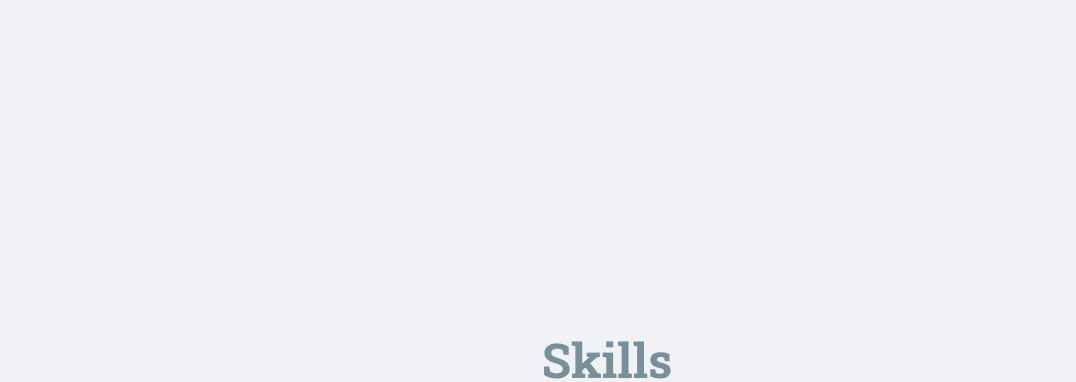
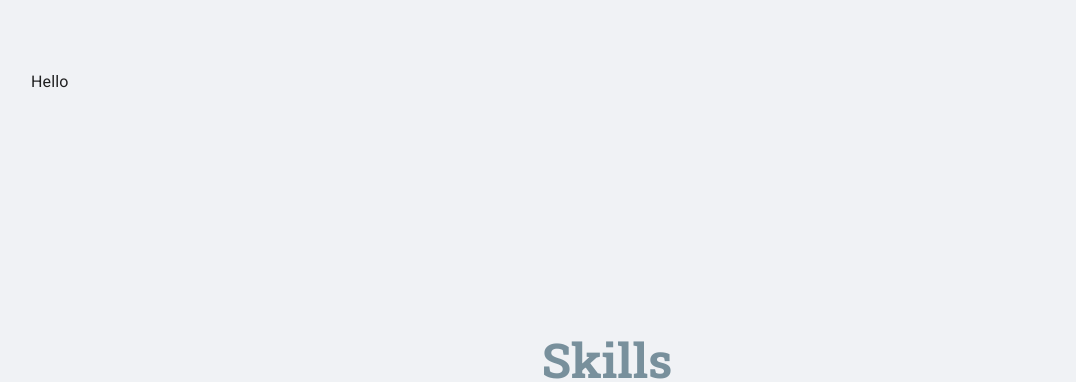
Before and after one commit to jpal91/resume, a Next.js app: page / in a window 1280 px wide. Shown: the part 564-946 px from the top of the page, without its empty margins (33-1109 px from the left). Built offline with nearby package versions, Linux system fonts and the light colour scheme.

Commit message:
added in one section for continuation button

```diff
--- a/pages/index.js
+++ b/pages/index.js
@@ -26,7 +26,8 @@ const Home = (props) => {
 			</Head>
 			<Container sx={{ width: '100%' }}>
 				<NavBar />
-				<Grid item xs={12} sx={{ display: 'flex', flexDirection: 'column', alignItems: 'center', height: '100vh' }}>
+				<Grid container sx={{height: '100vh'}}>
+					<Grid item xs={12} sx={{ display: 'flex', flexDirection: 'column', alignItems: 'center'}}>
 						<Terminal
 							outputs={[["Hello, my name is Justin"], ["Welcome to my Resume"]]}
 							cmds={[[" cat names.txt | grep $MY_NAME | echo"], ["echo $MY_GREETING"]]}
@@ -36,6 +37,10 @@ const Home = (props) => {
 							title={'~:bash'}
 						/>
 
+					</Grid>
+					<Grid item xs={12} sx={{ display: 'flex'}}>
+						Hello
+					</Grid>
 				</Grid>
 				<Grid container sx={{ display: 'flex', flexDirection: 'column', alignItems: 'center', mb: 20}}>
 					<Skills icons={icons} skillsObj={skillsObj}/>
```
Lines whose indentation alone changed are shown as unchanged.
